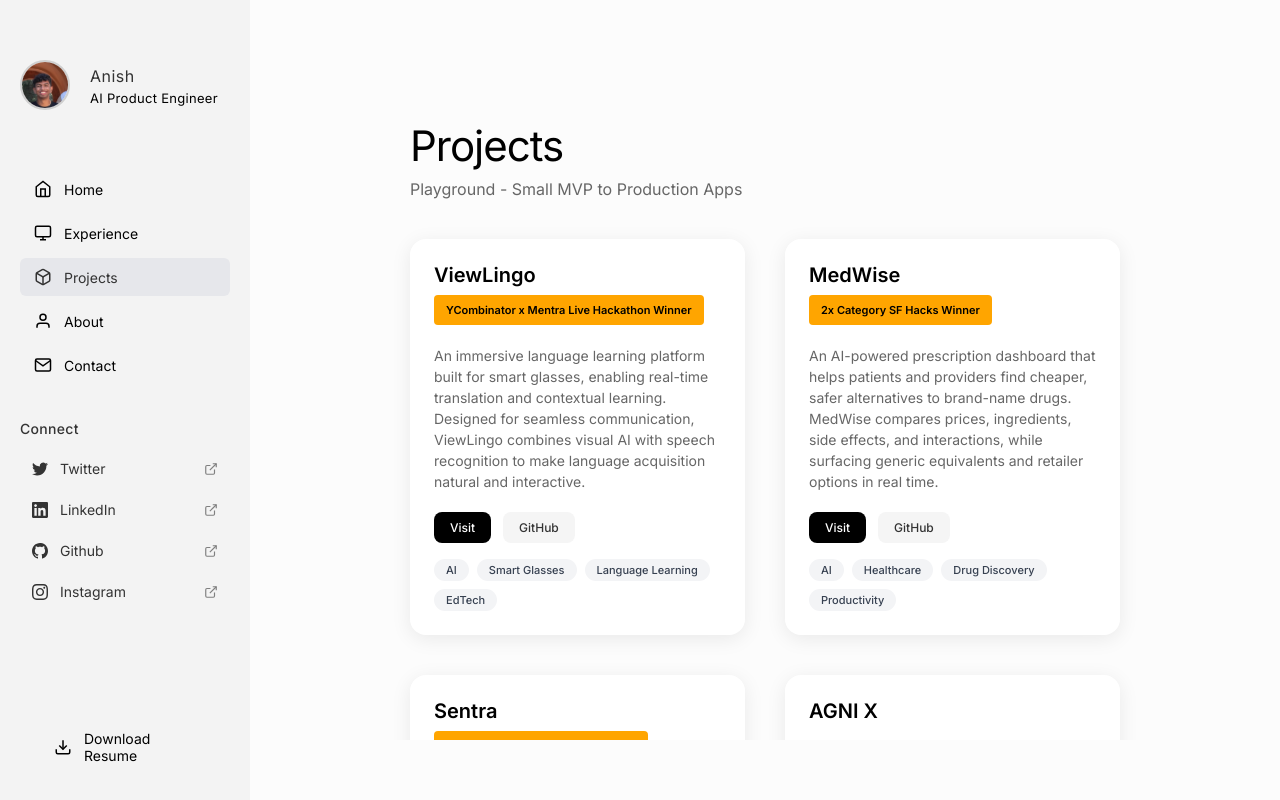
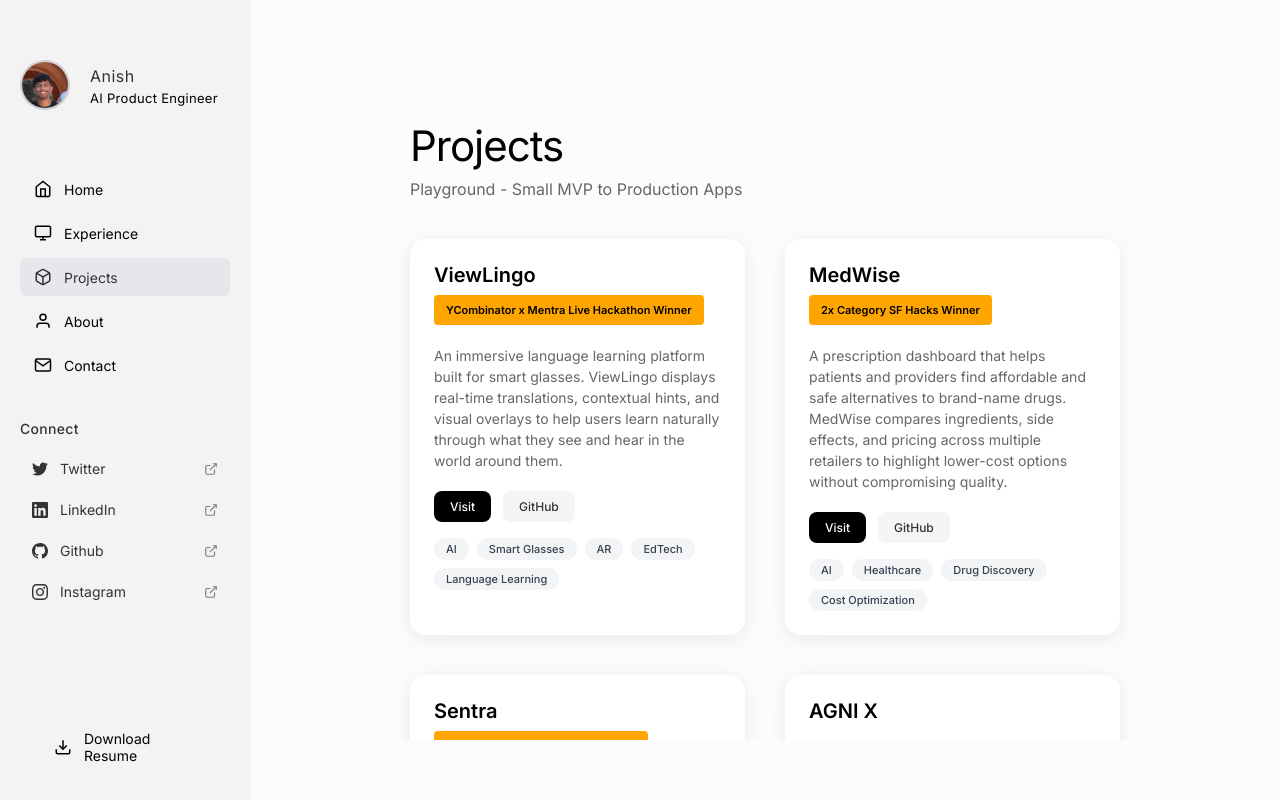
Before and after one commit to AnishKamatam/AnishKamatam, a React (Vite) app: page /projects in a window 1280 px wide. Built offline with nearby package versions, Linux system fonts and the light colour scheme.

Commit message:
new project

```diff
--- a/src/pages/Projects.jsx
+++ b/src/pages/Projects.jsx
@@ -5,48 +5,58 @@ function Projects() {
     {
       id: 1,
       title: "ViewLingo",
-      description: "An immersive language learning platform built for smart glasses, enabling real-time translation and contextual learning. Designed for seamless communication, ViewLingo combines visual AI with speech recognition to make language acquisition natural and interactive.",
+      description: "An immersive language learning platform built for smart glasses. ViewLingo displays real-time translations, contextual hints, and visual overlays to help users learn naturally through what they see and hear in the world around them.",
       buttons: [
         { text: "Visit", type: "primary", link: "https://www.linkedin.com/posts/anishkamatam_%F0%9D%9F%B0%F0%9D%9F%B4-%F0%9D%97%B5%F0%9D%97%BC%F0%9D%98%82%F0%9D%97%BF%F0%9D%98%80-%F0%9D%97%A2%F0%9D%97%BB%F0%9D%97%B2-%F0%9D%97%BD%F0%9D%97%AE%F0%9D%97%B6%F0%9D%97%BF-%F0%9D%97%BC%F0%9D%97%B3-%F0%9D%98%80%F0%9D%97%BA%F0%9D%97%AE%F0%9D%97%BF%F0%9D%98%81-activity-7363649457780899840-HtZa?utm_source=share&utm_medium=member_desktop&rcm=ACoAAEWN1iEBQnzRt50TOu40e-hHlZVj59PvTR0" },
         { text: "GitHub", type: "secondary", link: "https://github.com/kevinlinxc/viewlingo" }
       ],
       award: "YCombinator x Mentra Live Hackathon Winner",
       status: "active",
-      tags: ["AI", "Smart Glasses", "Language Learning", "EdTech"]
+      tags: ["AI", "Smart Glasses", "AR", "EdTech", "Language Learning"]
     },
     {
       id: 2,
       title: "MedWise",
-      description: "An AI-powered prescription dashboard that helps patients and providers find cheaper, safer alternatives to brand-name drugs. MedWise compares prices, ingredients, side effects, and interactions, while surfacing generic equivalents and retailer options in real time.",
+      description: "A prescription dashboard that helps patients and providers find affordable and safe alternatives to brand-name drugs. MedWise compares ingredients, side effects, and pricing across multiple retailers to highlight lower-cost options without compromising quality.",
       buttons: [
         { text: "Visit", type: "primary", link: "https://www.linkedin.com/posts/anishkamatam_%F0%9D%97%A0%F0%9D%97%B6%F0%9D%97%B9%F0%9D%97%B9%F0%9D%97%B6%F0%9D%97%BC%F0%9D%97%BB%F0%9D%98%80-%F0%9D%97%BC%F0%9D%97%B3-%F0%9D%97%BD%F0%9D%97%B2%F0%9D%97%BC%F0%9D%97%BD%F0%9D%97%B9%F0%9D%97%B2-%F0%9D%97%BC%F0%9D%98%83%F0%9D%97%B2%F0%9D%97%BF%F0%9D%97%BD%F0%9D%97%AE%F0%9D%98%86-activity-7320167132120449024-lrDv?utm_source=share&utm_medium=member_desktop&rcm=ACoAAEWN1iEBQnzRt50TOu40e-hHlZVj59PvTR0" },
         { text: "GitHub", type: "secondary", link: "#" }
       ],
       award: "2x Category SF Hacks Winner",
       status: "active",
-      tags: ["AI", "Healthcare", "Drug Discovery", "Productivity"]
+      tags: ["AI", "Healthcare", "Drug Discovery", "Cost Optimization"]
     },
     {
       id: 3,
       title: "Sentra",
-      description: "A voice-powered disaster response system that enables seamless coordination between fire, medical, police, and NGO agents. Sentra leverages real-time translation, voice input, and intelligent knowledge retrieval to provide rapid, actionable insights during emergencies.",
+      description: "A disaster response system that connects fire, medical, police, and NGO teams through one coordinated interface. Sentra uses translation, knowledge retrieval, and natural communication to generate quick, clear insights during emergencies.",
       buttons: [
         { text: "Visit", type: "primary", link: "https://www.linkedin.com/posts/anishkamatam_%F0%9D%97%A6%F0%9D%98%82%F0%9D%97%BD%F0%9D%97%B2%F0%9D%97%BF-%F0%9D%97%B2%F0%9D%98%85%F0%9D%97%B0%F0%9D%97%B6%F0%9D%98%81%F0%9D%97%B2%F0%9D%97%B1-%F0%9D%98%81%F0%9D%97%BC-%F0%9D%98%80%F0%9D%97%B5%F0%9D%97%AE%F0%9D%97%BF%F0%9D%97%B2-activity-7325363605011378176-Z6eb?utm_source=share&utm_medium=member_desktop&rcm=ACoAAEWN1iEBQnzRt50TOu40e-hHlZVj59PvTR0" },
         { text: "GitHub", type: "secondary", link: "https://github.com/AnishKamatam/sentra" }
       ],
       award: "AWS A2A x MCP Hackathon Winner",
       status: "active",
-      tags: ["AI", "Disaster Response", "Emergency"]
+      tags: ["AI", "Disaster Response", "Emergency Tech", "Coordination"]
     },
     {
       id: 4,
       title: "AGNI X",
-      description: "An autonomous drone platform for early wildfire detection and tactical response. AGNI X integrates thermal imaging, LiDAR, and onboard AI to detect fire risks in real time, model spread patterns, and provide GPS-tagged alerts to first responders.",
+      description: "An autonomous drone platform for early wildfire detection and tactical support. AGNI X combines thermal vision, LiDAR mapping, and onboard modeling to identify fire risks, track spread patterns, and send GPS-based alerts to first responders in real time.",
       buttons: [
         { text: "Visit", type: "primary", link: "https://agnix.tech" }
       ],
       status: "active",
-      tags: ["AI", "Drones", "Wildfire Detection", "DeepTech"]
+      tags: ["AI", "Drones", "Wildfire Detection", "DeepTech", "Climate Resilience"]
+    },
+    {
+      id: 5,
+      title: "Equinox",
+      description: "A modern inventory management system built for brick and mortar businesses. Equinox helps store owners track stock levels, identify gaps, and generate insights through natural language search and automated visualizations, making inventory control faster, simpler, and more transparent.",
+      buttons: [
+        { text: "GitHub", type: "secondary", link: "https://github.com/AnishKamatam/equinox" }
+      ],
+      status: "active",
+      tags: ["AI", "Inventory Management", "Retail Tech", "Automation", "Data Visualization"]
     }
   ]
 
```
